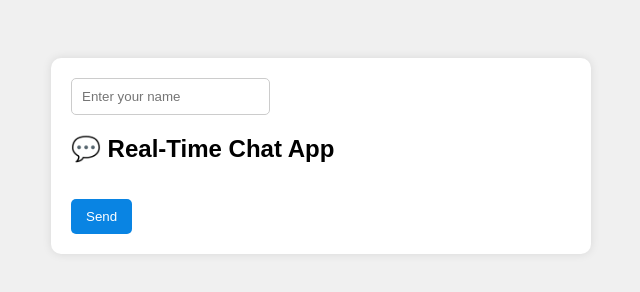
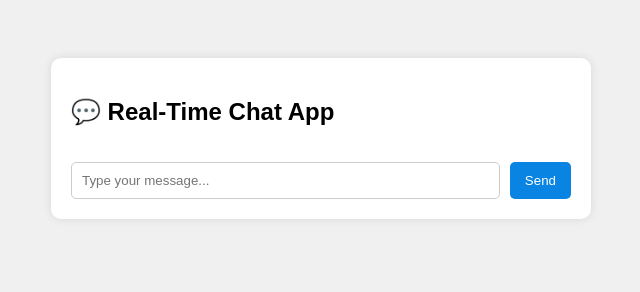
Before and after one commit to OBULESH597/Chat-App, a website: page public/index.html in a window 1280 px wide. Shown: the whole page, without its empty margins (319-959 px from the left). Drawn offline with nearby package versions, Linux system fonts and the light colour scheme; no server answers.

Commit message:
index.html

```diff
--- a/public/index.html
+++ b/public/index.html
@@ -7,11 +7,11 @@
 </head>
 <body>
   <div class="chat-container">
-    <input type="text" id="username" placeholder="Enter your name" required />
 
     <h2>💬 Real-Time Chat App</h2>
     <ul id="messages"></ul>
     <form id="chat-form">
+      <input id="message" autocomplete="off" placeholder="Type your message..." />
       <button>Send</button>
     </form>
   </div>
```
